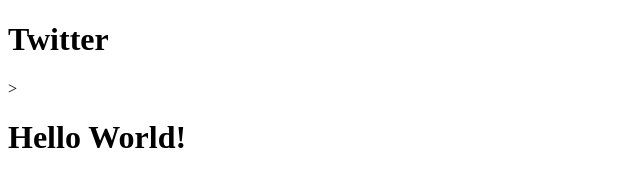
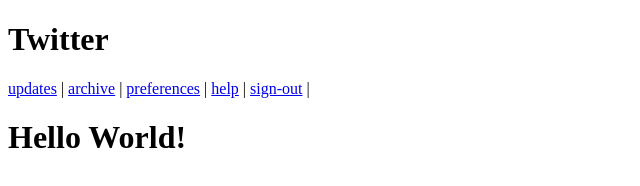
Before and after one commit to christian-2009/build-early-twitter, a website: page index.html in a window 1280 px wide. Shown: the whole page, without its empty margins (0-640 px from the left). Drawn offline with Linux system fonts and the light colour scheme.

Commit message:
added navigation and title

```diff
--- a/index.html
+++ b/index.html
@@ -4,7 +4,21 @@
     <title>Twitter</title>
   </head>
   <body>
-    <h1>Twitter</h1>>
+    <header>
+    <h1>Twitter</h1>
+
+    <nav>
+      <a href="#">updates</a> |
+      <a href="#">archive</a> |
+      <a href="#">preferences</a> |
+      <a href="#">help</a> |
+      <a href="#">sign-out</a> |
+    </nav>
+    </header>
+
+
+
+
     <h1>Hello World!</h1>
   </body>
 </html>
```
